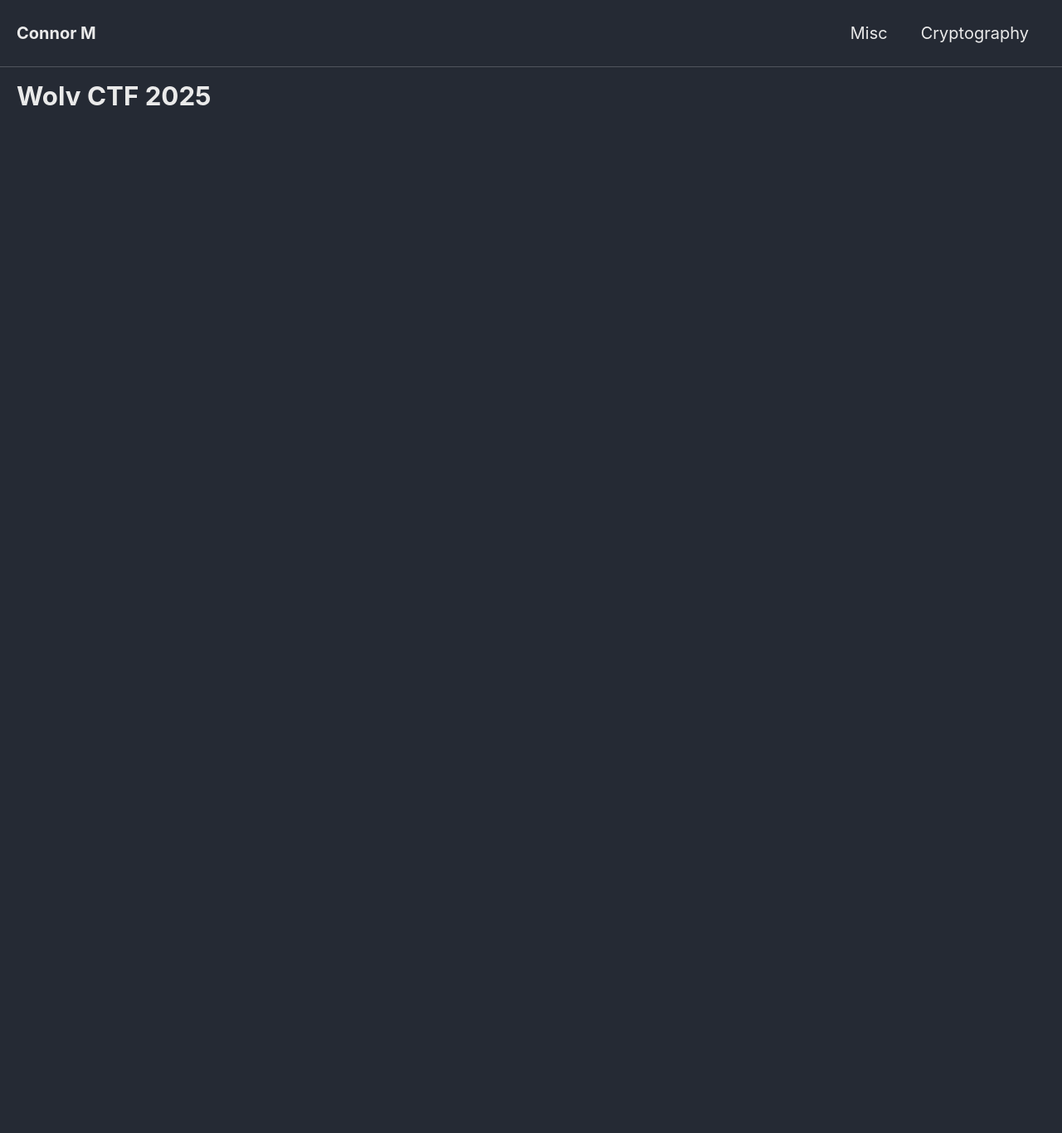
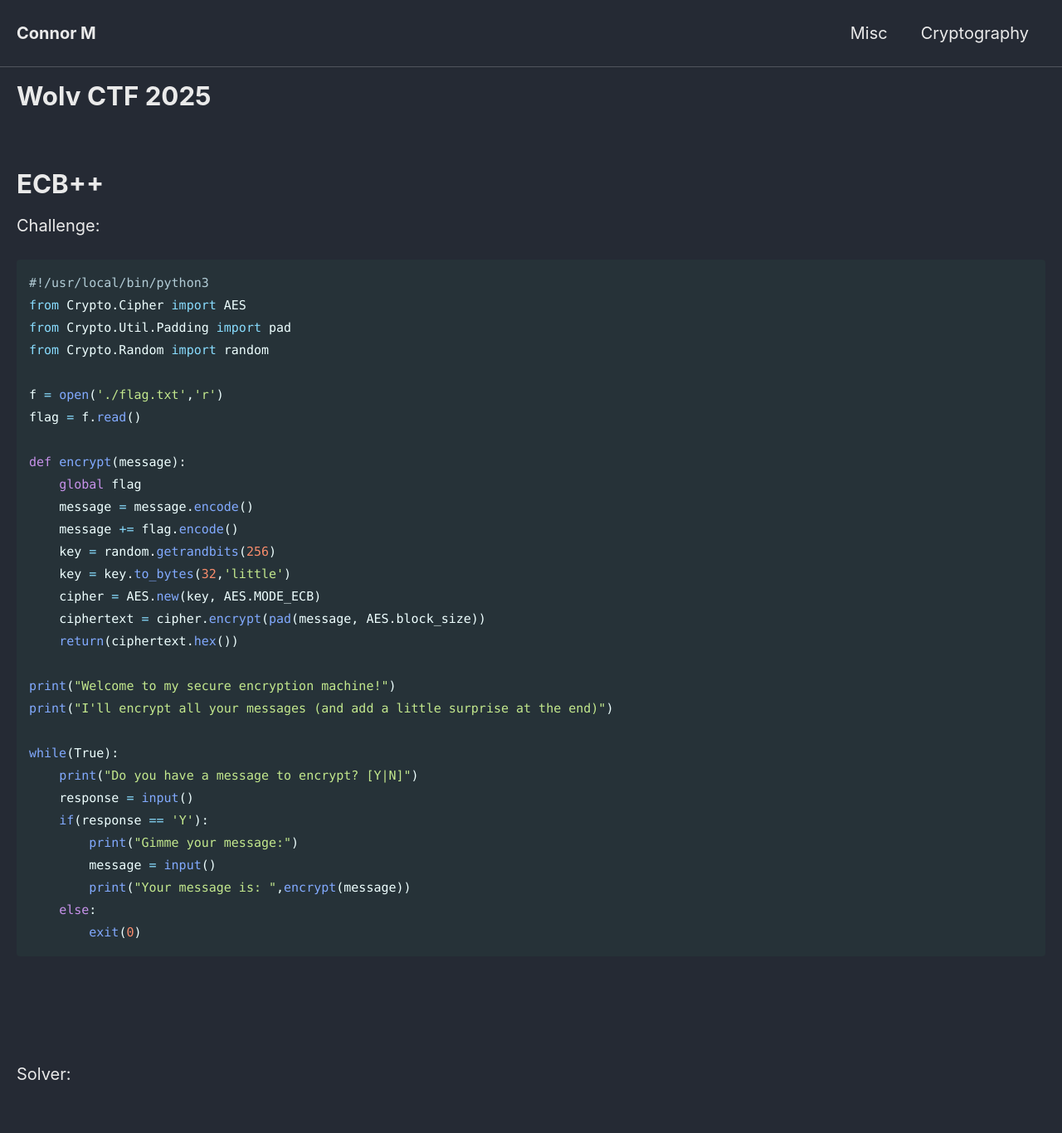
Before and after one commit to Connor-McCartney/Connor-McCartney.github.io, a Jekyll site: the page built from _pages/cryptography/other/WolvCTF2025.md, in a window 1280 px wide. Shown: the whole page at 83% size. Built offline with Jekyll 4.4.1, drawn with Linux system fonts in a browser that asks for light colours; cached includes are drawn as plain includes; before the commit the page ends 900 px from its top, so only the background shows below that.

Commit message:
Update WolvCTF2025.md

````diff
--- a/_pages/cryptography/other/WolvCTF2025.md
+++ b/_pages/cryptography/other/WolvCTF2025.md
@@ -4,3 +4,47 @@ title: Wolv CTF 2025
 ---
 
 <br>
+
+
+# ECB++
+
+Challenge:
+
+```python
+#!/usr/local/bin/python3
+from Crypto.Cipher import AES
+from Crypto.Util.Padding import pad
+from Crypto.Random import random
+
+f = open('./flag.txt','r')
+flag = f.read()
+
+def encrypt(message):
+    global flag
+    message = message.encode()
+    message += flag.encode()
+    key = random.getrandbits(256)
+    key = key.to_bytes(32,'little')
+    cipher = AES.new(key, AES.MODE_ECB)
+    ciphertext = cipher.encrypt(pad(message, AES.block_size))
+    return(ciphertext.hex())
+
+print("Welcome to my secure encryption machine!")
+print("I'll encrypt all your messages (and add a little surprise at the end)")
+
+while(True):
+    print("Do you have a message to encrypt? [Y|N]")
+    response = input()
+    if(response == 'Y'):
+        print("Gimme your message:")
+        message = input()
+        print("Your message is: ",encrypt(message))
+    else:
+        exit(0)
+```
+
+<br>
+
+<br>
+
+Solver:
````
